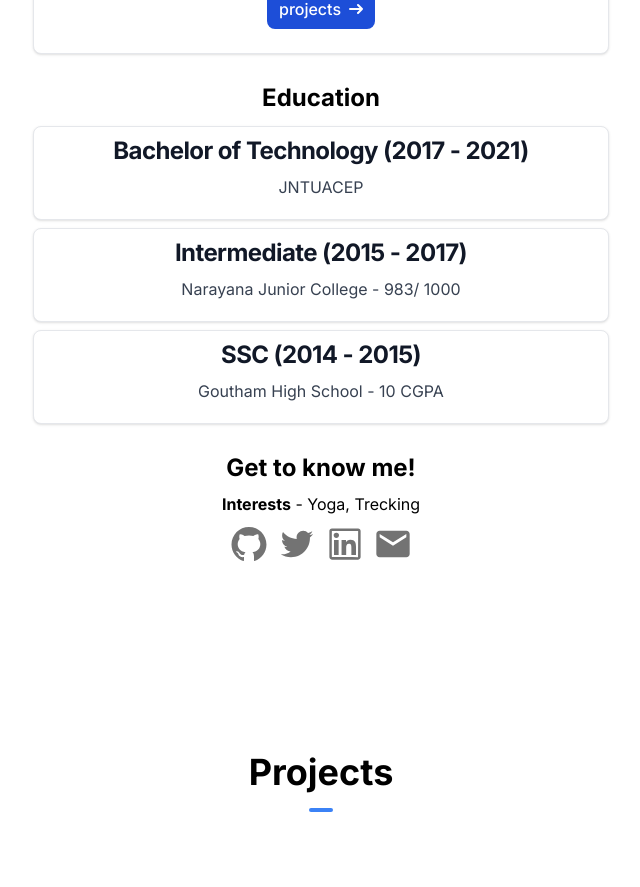
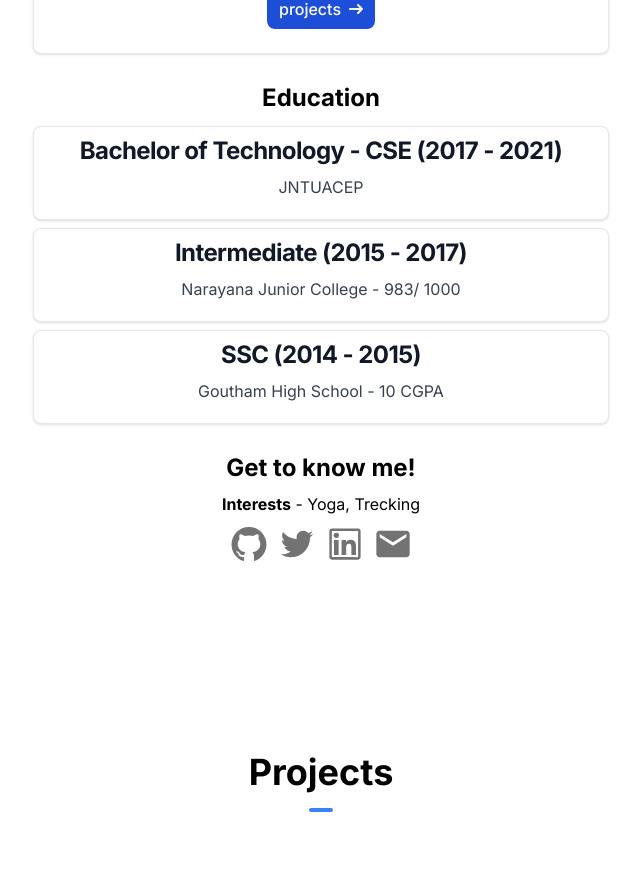
Before and after one commit to rohitbrk/portfolio, a Next.js app: page / in a window 1280 px wide. Shown: the part 1540-2427 px from the top of the page, without its empty margins (319-959 px from the left). Built offline with nearby package versions, Linux system fonts and the light colour scheme.

Commit message:
correct layout in Education component

```diff
--- a/src/components/Education.tsx
+++ b/src/components/Education.tsx
@@ -1,7 +1,7 @@
 const education = [
   {
     id: 1,
-    course: "Bachelor of Technology",
+    course: "Bachelor of Technology - CSE",
     batch: "(2017 - 2021)",
     // grade: "7.02 CGPA",
     location: "JNTUACEP",
```
